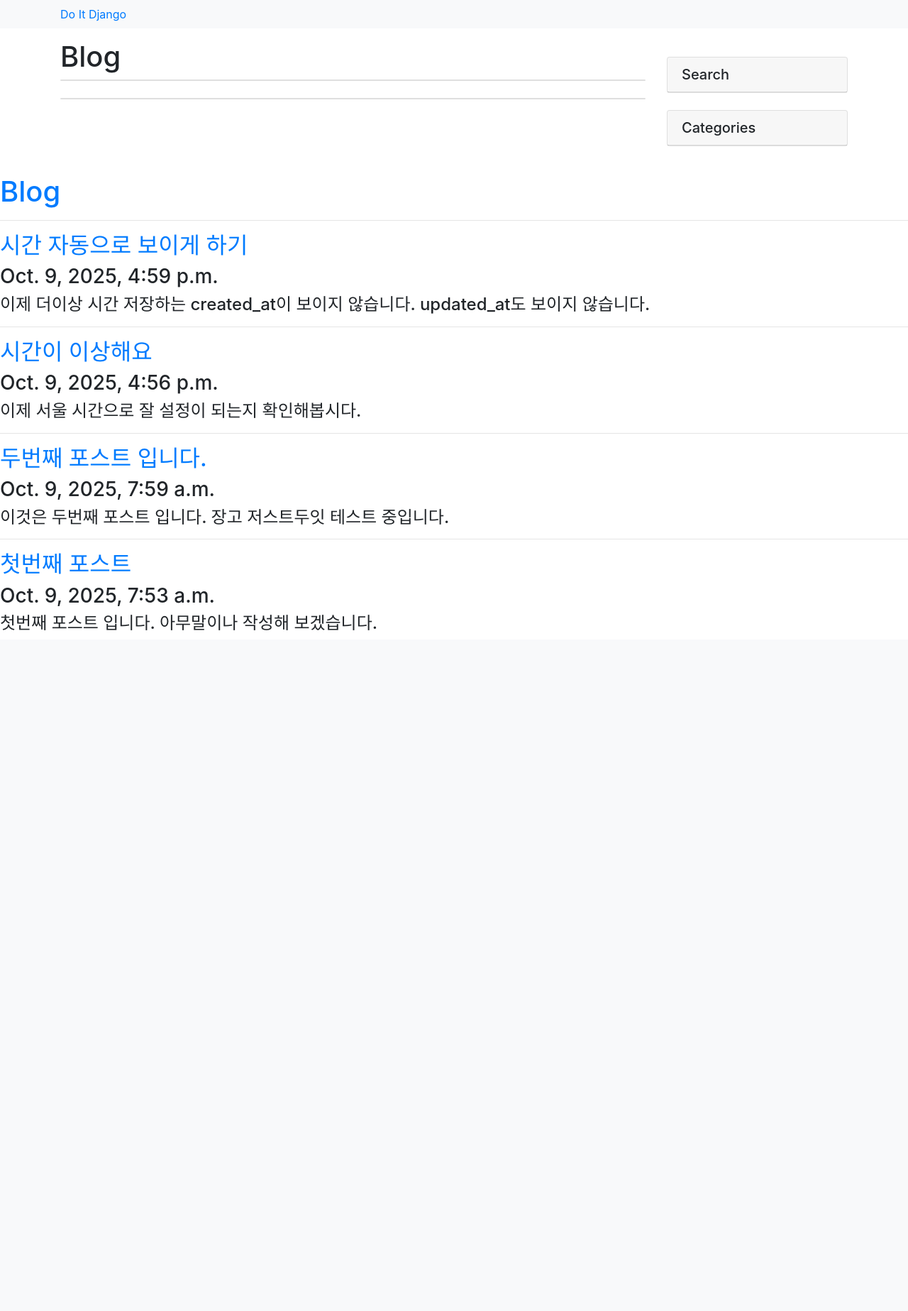
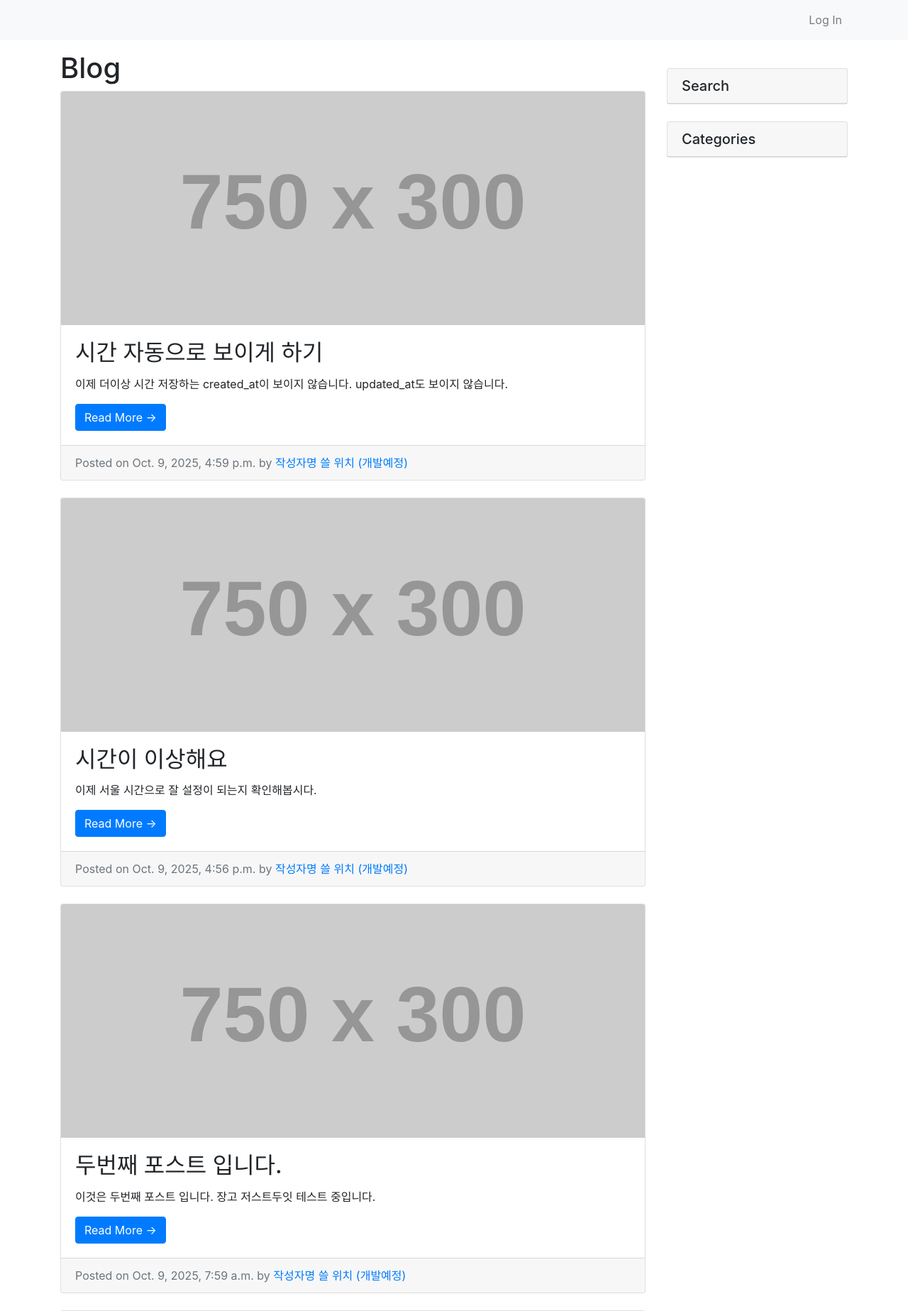
Before and after one commit to herohe910623/mysite, a Django app: page /blog/ in a window 1280 px wide. Shown: the top 1847 px of the page at 71% size. Before the commit the page ends 888 px from the top, so only its background shows below. Run offline with Django 4.2, Linux system fonts and the light colour scheme; data comes from the database, SQL or seed files in the repository; grey boxes labelled with a size stand in for pictures from a placeholder-image service; some libraries are stand-ins or nearby versions.

Commit message:
포스트 목록 페이지에 부트스트랩 적용하기

```diff
--- a/main/settings.py
+++ b/main/settings.py
@@ -9,7 +9,7 @@ https://docs.djangoproject.com/en/4.2/topics/settings/
 For the full list of settings and their values, see
 https://docs.djangoproject.com/en/4.2/ref/settings/
 """
-
+import sys
 from pathlib import Path
 
 # Build paths inside the project like this: BASE_DIR / 'subdir'.
--- a/templates/blog/post_list.html
+++ b/templates/blog/post_list.html
@@ -5,25 +5,77 @@
 <head>
     <meta charset="UTF-8">
     <title>Blog</title>
-    <link rel="stylesheet" href="{% static 'bootstrap/bootstrap.min.css' %}">
-
+    <link rel="stylesheet" href="{% static 'bootstrap/bootstrap.min.css' %}"/>
+    <link rel="stylesheet" href="https://cdnjs.cloudflare.com/ajax/libs/font-awesome/6.0.0/css/all.min.css">
 </head>
 <body>
-    <nav class="navbar navbar-expand-lg nvbar-ligth bg-light">
+    <nav class="navbar navbar-expand-lg navbar-light bg-light">
         <div class="container">
-            <a class="nvbar-brand" href="./index.html">Do It Django</a>
+<!--            <a class="nvbar-brand" href="./index.html">Do It Django</a>-->
+                <div class="collapse navbar-collapse" id="navbarNavDropdown">
+                    <ul class="navbar-nav">
 
+                    </ul>
+                    <ul class="navbar-nav ml-auto">
+                        <li class="nav-item">
+                            <a class="nav-link" href="#" data-toggle="modal" data-target="#loginModal">Log In</a>
+                        </li>
+                    </ul>
+                </div>
         </div>
     </nav>
+
+<!-- Modal -->
+    <div class="modal fade" id="loginModal" tabindex="-1" role="dialog" aria-labelledby="loginModalLabel" aria-hidden="true">
+        <div class="modal-dialog" role="document">
+            <div class="modal-content">
+                <div class="modal-header">
+                    <h5 class="modal-title" id="loginModalLabel"><i class="fas fa-sign-in-alt"></i>&nbsp Log In</h5>
+                    <button type="button" class="close" data-dismiss="modal" aria-label="Close">
+                        <span aria-hidden="true">&times;</span>
+                    </button>
+                </div>
+                <div class="modal-body">
+                    <div class="row">
+                        <div class="col-md-6">
+                            <button type="button" class="btn btn-outline-dark btn-block btn-sm"><i class="fab fa-google"></i>&nbsp&nbsp Log in with Google</button>
+                            <button type="button" class="btn btn-outline-dark btn-block btn-sm"><i class="far fa-envelope"></i>&nbsp&nbsp Log in With E-mail</button>
+                        </div>
+                        <div class="col-md-6">
+                            <button type="button" class="btn btn-outline-dark btn-block btn-sm"><i class="far fa-envelope"></i>&nbsp&nbsp Sign Up with E-mail</button>
+                        </div>
+                    </div>
+                </div>
+                <div class="modal-footer">
+                    <button type="button" class="btn btn-secondary" data-dismiss="modal">
+                        Close
+                    </button>
+                    <button type="button" class="btn btn-primary">Save changes</button>
+                </div>
+            </div>
+        </div>
+    </div>
+
     <div class="container my-3">
         <div class="row">
             <div class="col-md-8 col-lg-9">
                 <h1>Blog</h1>
+                {% for p in post_list %}
                 <!-- Blog Post-->
                 <div class="card mb-4">
+                    <img class="card-img-top" src="http://placehold.co/750x300" alt="Card image cap">
+                    <div class="card-body">
+                        <h2 class="card-title">{{p.title}}</h2>
+                        <p class="card-text">{{p.content}}</p>
+                        <a href="{{p.get_absolute_url}}" class="btn btn-primary">Read More &rarr;</a>
+                    </div>
+                    <div class="card-footer text-muted">
+                        Posted on {{p.created_at}} by
+                        <a href="#">작성자명 쓸 위치 (개발예정)</a>
                 <!-- Blog Post-->
+                    </div>
                 </div>
-
+                {% endfor %}
                 <div class="card mb-4">
 
                 </div>
@@ -43,17 +95,32 @@
         </div>
     </div>
 
+    <!-- Pagination-->
+    <ul class="pagination justify-content-center mb-4">
+        <li class="page-item">
+            <a class="page-link" href="#">&larr; Older</a>
+        </li>
+        <li class="page-item disabled">
+            <a class="page-link" href="#">Newer &rarr;</a>
+        </li>
+    </ul>
+
     <script src="https://cdn.jsdelivr.net/npm/jquery@3.5.1/dist/jquery.slim.min.js" integrity="sha384-DfXdz2htPH0lsSSs5nCTpuj/zy4C+OGpamoFVy38MVBnE+IbbVYUew+OrCXaRkfj" crossorigin="anonymous"></script>
     <script src="https://cdn.jsdelivr.net/npm/popper.js@1.16.1/dist/umd/popper.min.js" integrity="sha384-9/reFTGAW83EW2RDu2S0VKaIzap3H66lZH81PoYlFhbGU+6BZp6G7niu735Sk7lN" crossorigin="anonymous"></script>
     <script src="https://cdn.jsdelivr.net/npm/bootstrap@4.6.2/dist/js/bootstrap.min.js" integrity="sha384-+sLIOodYLS7CIrQpBjl+C7nPvqq+FbNUBDunl/OZv93DB7Ln/533i8e/mZXLi/P+" crossorigin="anonymous"></script>
 
     <h1 class="text-primary">Blog</h1>
 {#{% for p in posts %}FBV 방식 주석처리는 이렇게 #}
-{% for p in post_list %}
-    <hr/>
-    <h2><a href="{{p.get_absolute_url}}">{{ p.title }}</a></h2>
-    <h3>{{ p.created_at }}</h3>
-    <h4>{{ p.content }}</h4>
-{% endfor %}
+
+<!-- Footer -->
+<footer class="py-5 bg-dark">
+    <div class="container">
+        <p class="m-0 text-center text-white">
+            Copyright &copy; Do It Django A to Z
+        </p>
+    </div>
+    <!-- /.container-->
+</footer>
+
 </body>
 </html>
```
